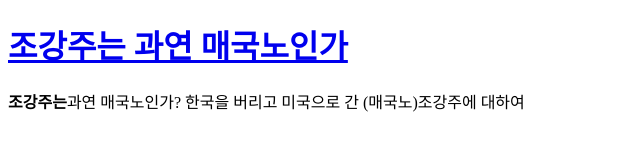
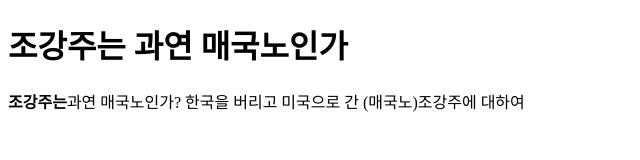
Before and after one commit to Parkcodeing/web-test1, a plain HTML site: page jogang.html in a window 1280 px wide. Shown: the whole page, without its empty margins (0-640 px from the left). Drawn offline with Linux system fonts and the light colour scheme.

Commit message:
Add files via upload

```diff
--- a/jogang.html
+++ b/jogang.html
@@ -5,7 +5,8 @@
     <meta charset="utf-8">
 </head>
 <body>
-<h1><a href="index.html">조강주는 과연 매국노인가</a></h1>
+<h1>조강주는 과연 매국노인가</h1>
 <p><strong>조강주는</strong>과연 매국노인가? 한국을 버리고 미국으로 간 (매국노)조강주에 대하여</p>
+
 </body>
 </html>
```
